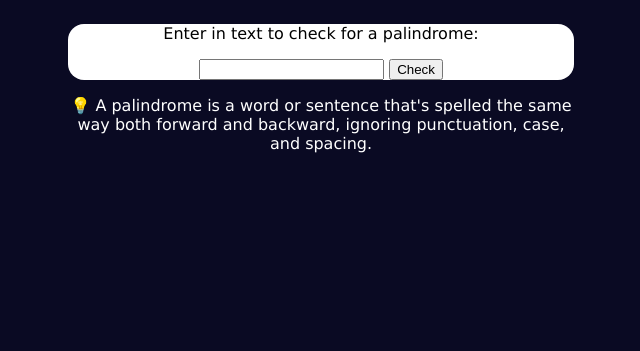
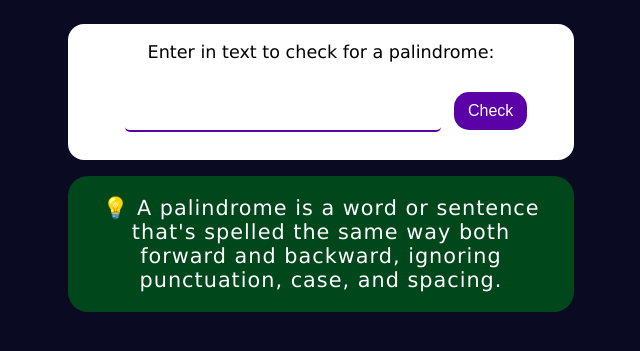
Before and after one commit to Mplusabiodun/palindrome-checker, a plain HTML site: page palindrome_checker/index.html in a window 1280 px wide. Shown: the part 155-506 px from the top of the page, without its empty margins (319-959 px from the left). Drawn offline with Linux system fonts and the light colour scheme.

Commit message:
stylying my palindrome project

```diff
--- a/palindrome_checker/index.css
+++ b/palindrome_checker/index.css
@@ -20,7 +20,42 @@ h1 {
 .inputdiv {
   background-color: #fff;
   border-radius: 1rem;
+  padding: 1px;
 }
 .inputdiv p {
   color: black;
+  font-size: 1.1rem;
+  font-weight: 300;
 }
+button {
+  border: none;
+  padding: 10px 14px;
+  border-radius: 15px;
+  background-color: #5a01a7;
+  color: #fff;
+  cursor: pointer;
+  font-size: 1rem;
+}
+input {
+  text-align: center;
+  font-size: 1.2rem;
+  margin: 10px;
+  border: none;
+  border-bottom: 2px solid #5a01a7;
+
+  width: 60%;
+  padding: 9px 7px;
+  border-radius: 5px;
+  margin-right: 8px;
+}
+.palindrome {
+  background-color: #00471b;
+  margin-top: 20px;
+  padding: 20px;
+  border-radius: 20px;
+  text-align: center;
+  font-size: 1.3rem;
+  margin-top: 1rem;
+  font-weight: 400;
+  letter-spacing: 1px;
+}
--- a/palindrome_checker/index.html
+++ b/palindrome_checker/index.html
@@ -17,7 +17,7 @@
         <button id="check-btn">Check</button>
         <p id="result"></p>
       </div>
-      <div>
+      <div class="palindrome">
         💡 A palindrome is a word or sentence that's spelled the same way both
         forward and backward, ignoring punctuation, case, and spacing.
       </div>
--- a/palindrome_checker/index.js
+++ b/palindrome_checker/index.js
@@ -0,0 +1,18 @@
+let palindrome = document.getElementById("text-input");
+let alindrome = palindrome.value.toLowerCase();
+let result = document.getElementById("result");
+const button = document.getElementById("check-btn");
+
+function palindromeChecker() {
+  console.log(palindrome.value);
+  if (palindrome.value === "") {
+    return alert("Please input a value");
+  }
+  // Compare the cleaned string with its reverse
+  if (alindrome === alindrome.split("").reverse().join("")) {
+    result.textContent = `${palindrome.value} is a palindrome`;
+  } else {
+    result.textContent = `${palindrome.value} is not a palindrome`;
+  }
+}
+button.addEventListener("click", palindromeChecker);
```
